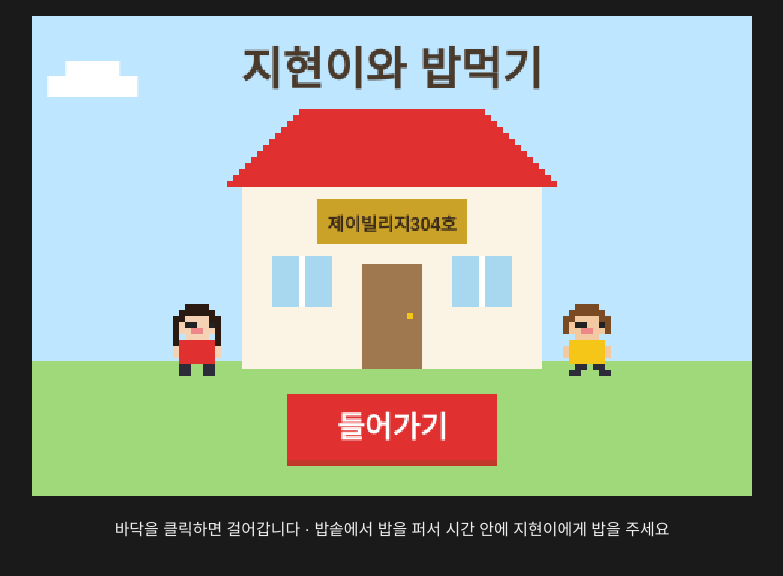
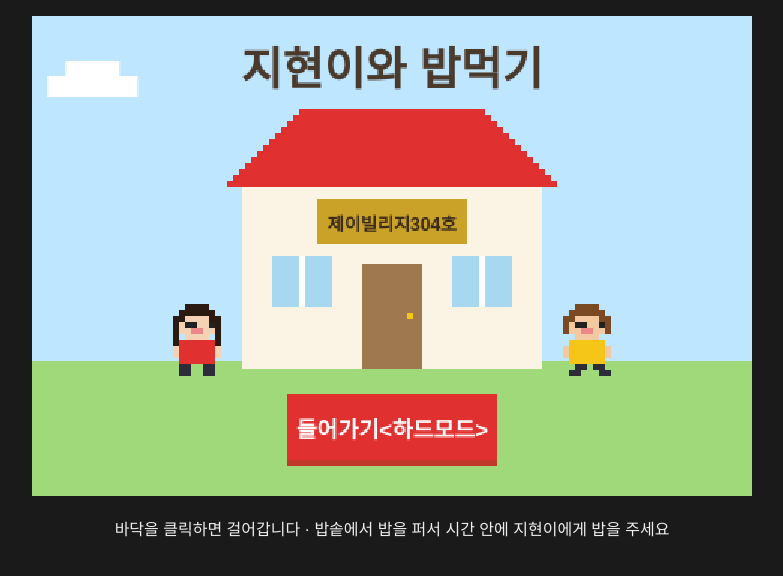
Before and after one commit to imjihyun90/jihyun-game, a plain HTML site: page index.html in a window 1280 px wide. Shown: the whole page, without its empty margins (248-1031 px from the left). Drawn offline with Linux system fonts and the light colour scheme.

Commit message:
Add files via upload

```diff
--- a/index.html
+++ b/index.html
@@ -136,7 +136,7 @@ function update() {
 
   // 시간바 (먹일수록 빨리 줄어듦) — 다 떨어지면 실패
   if (jh.hungry) {
-    jh.time -= 1 / Math.max(240, 600 - fed * 30);
+    jh.time -= 1 / Math.max(90, 200 - fed * 50);
     if (jh.time <= 0) { jh.time = 0; over = true; }
   } else if (--jh.wait <= 0) {
     jh.hungry = true; jh.time = 1;
@@ -311,8 +311,8 @@ function drawTitle() {
   ctx.fillStyle = "#c0392b"; ctx.fillRect(b.x, b.y + 4, b.w, b.h);
   ctx.fillStyle = titleFrame % 60 < 30 ? "#e0302f" : "#ef4a3f";
   ctx.fillRect(b.x, b.y, b.w, b.h);
-  ctx.fillStyle = "#fff"; ctx.font = "bold 20px sans-serif";
-  ctx.fillText("들어가기", 240, b.y + 29);
+  ctx.fillStyle = "#fff"; ctx.font = "bold 15px sans-serif";
+  ctx.fillText("들어가기<하드모드>", 240, b.y + 29);
 }
 
 // ===== 8. 게임 루프 =====
```
